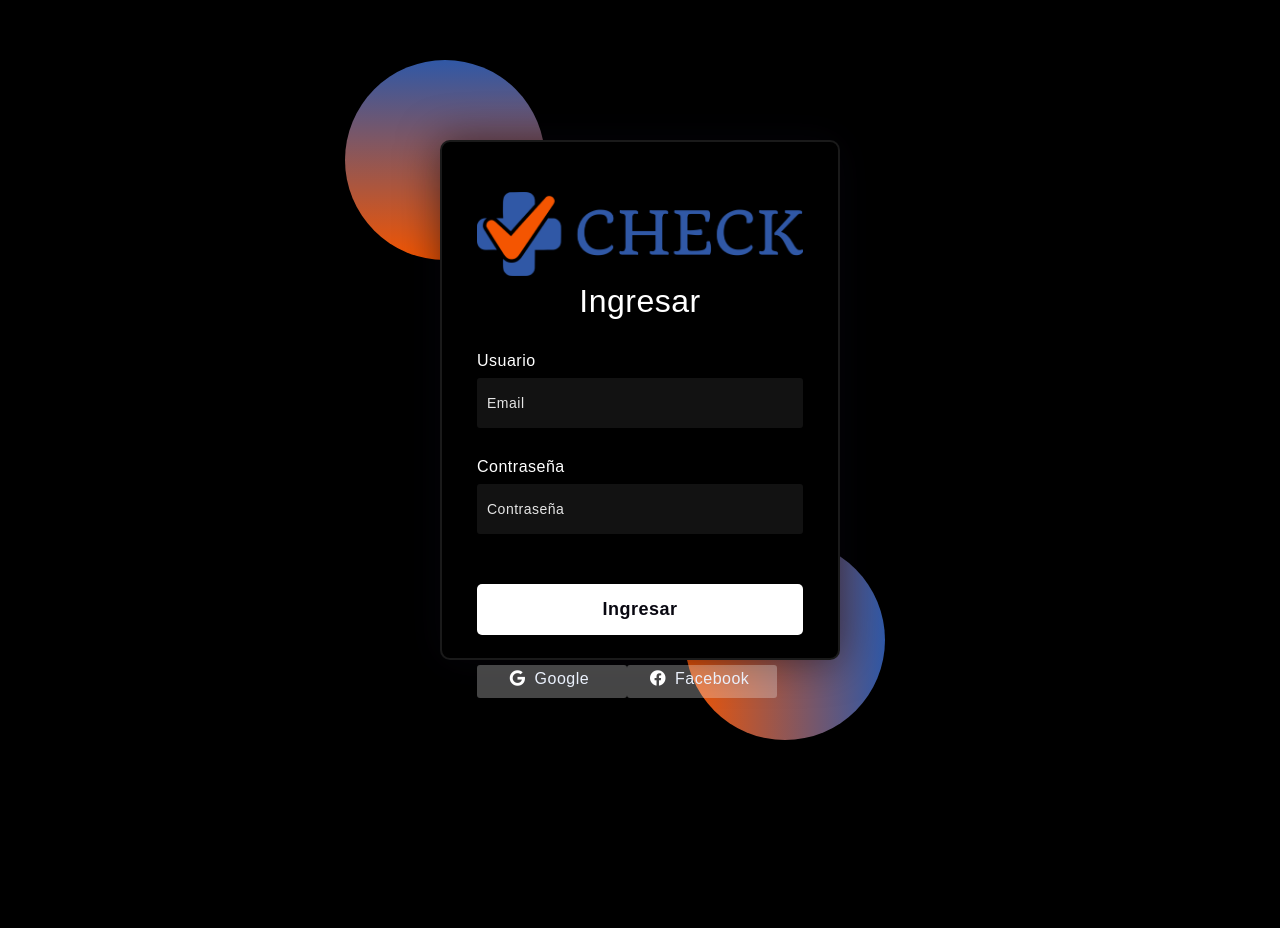
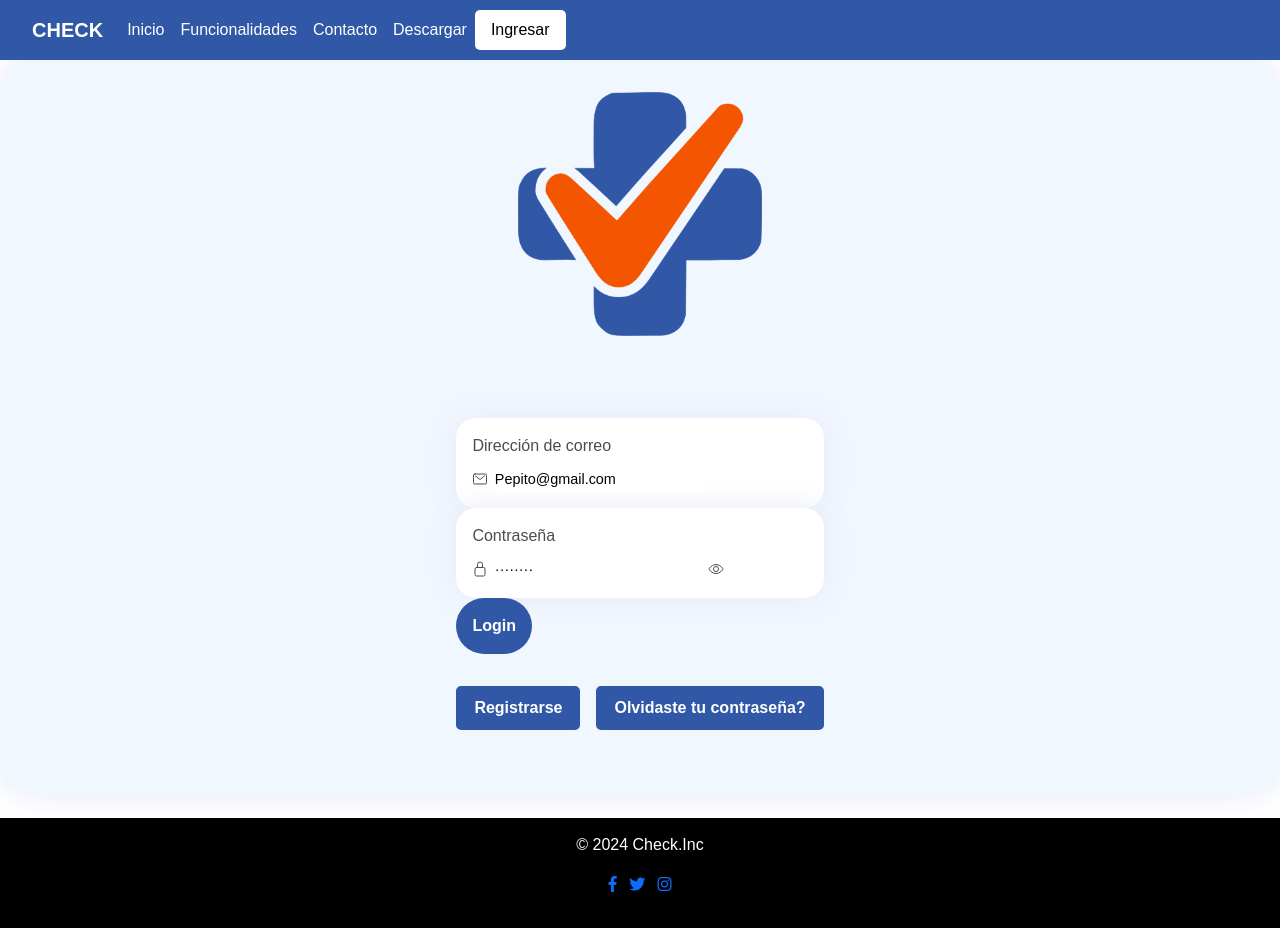
Before and after one commit to DouzZ4/Check.Inc, a PHP site: page /Paginas-Inicio/Login.html in a window 1280 px wide. Before the commit the page ends 740 px from the top, so only its background shows below. Run offline with PHP 8.4, Linux system fonts and the light colour scheme; some libraries are stand-ins or nearby versions.

Commit message:
ultimos cambios

```diff
--- a/Check/src/Paginas-Inicio/Index.html
+++ b/Check/src/Paginas-Inicio/Index.html
@@ -44,9 +44,6 @@
             </div>
         </div>
     </nav>
-
-
-
     <!-- Sección principal -->
     <section class="contenedor">
         <div class="sub-contenedor d-flex align-items-center">
--- a/Check/src/Paginas-Inicio/Login.html
+++ b/Check/src/Paginas-Inicio/Login.html
@@ -2,38 +2,93 @@
 <html lang="en" >
 <head>
   <meta charset="UTF-8">
-<!DOCTYPE html>
-<html lang="en">
-<head>
     <meta name="viewport" content="width=device-width, initial-scale=1.0">
-    <title>login</title>
-    <link rel="stylesheet" href="../assets/styles/main.css">
-
-    <link rel="preconnect" href="https://fonts.gstatic.com">
-    <link rel="stylesheet" href="https://cdnjs.cloudflare.com/ajax/libs/font-awesome/5.15.4/css/all.min.css">
-    <link href="https://fonts.googleapis.com/css2?family=Poppins:wght@300;500;600&display=swap" rel="stylesheet">
-    <link rel="stylesheet" href="../assets/styles/Login.css">
+    <title>Login Page</title>
+<script type="module" src="https://unpkg.com/ionicons@5.5.2/dist/ionicons/ionicons.esm.js"></script>
+  <script nomodule src="https://unpkg.com/ionicons@5.5.2/dist/ionicons/ionicons.js"></script>
+  <link rel="stylesheet" href="https://cdnjs.cloudflare.com/ajax/libs/normalize/5.0.0/normalize.min.css">
+  <link rel="stylesheet" href="../assets/styles/Login.css">
+  <link rel="stylesheet" href="../assets/styles/main.css">
+  <!-- CSS de Bootstrap para estilos responsivos y componentes prefabricados -->
+  <link href="https://cdn.jsdelivr.net/npm/bootstrap@5.3.3/dist/css/bootstrap.min.css" rel="stylesheet" integrity="sha384-QWTKZyjpPEjISv5WaRU9OFeRpok6YctnYmDr5pNlyT2bRjXh0JMhjY6hW+ALEwIH" crossorigin="anonymous">
+  <!-- Font Awesome para iconos -->
+  <link rel="stylesheet" href="https://use.fontawesome.com/releases/v5.3.1/css/all.css" integrity="sha384-mzrmE5qonljUremFsqc01SB46JvROS7bZs3IO2EmfFsd15uHvIt+Y8vEf7N7fWAU" crossorigin="anonymous">
 </head>
 <body>
-    <div class="background">
-        <div class="shape"></div>
-        <div class="shape"></div>
+ <!-- Barra de navegación -->
+ <nav class="navbar navbar-expand-lg bg-primary text-white">
+  <div class="container-fluid">
+      <a class="navbar-brand text-white" href="#">CHECK</a>
+      <button class="navbar-toggler" type="button" data-bs-toggle="collapse" data-bs-target="#navbarNav" aria-controls="navbarNav" aria-expanded="false" aria-label="Toggle navigation">
+          <span class="navbar-toggler-icon"></span>
+      </button>
+      <div class="collapse navbar-collapse" id="navbarNav">
+          <ul class="navbar-nav">
+              <li class="nav-item">
+                  <a class="nav-link text-white" href="../Paginas-Inicio/Index.html">Inicio</a>
+              </li>
+              <li class="nav-item">
+                  <a class="nav-link text-white" href="../Paginas-Inicio/Functionality.html">Funcionalidades</a>
+              </li>
+              <li class="nav-item">
+                  <a class="nav-link text-white" href="../Paginas-Inicio/Contact.html">Contacto</a>
+              </li>
+              <li>
+                  <a class="nav-link text-white" href="#">Descargar</a>
+              </li>
+              <li class="nav-item">
+                  <a class="nav-link text-white" href="../Paginas-Inicio/Login.html" id="Ingresar_BTN">Ingresar</a>
+              </li>
+          </ul>
+      </div>
+  </div>
+</nav>
+
+<!-- Contenedor del formulario de inicio de sesión -->
+<div class="screen-1">
+  <img class="IconoL" src="../assets/images/ICONO.png" alt="Logocheck">
+  <div id="error-message" class="text-danger mb-3"></div> <!-- Contenedor para mensajes de error -->
+  <form id="loginForm" onsubmit="return validateForm()"> <!-- Añadir id al formulario -->
+    <div class="email">
+      <label for="email">Dirección de correo</label>
+      <div class="sec-2">
+        <ion-icon name="mail-outline"></ion-icon>
+        <input type="email" name="email" placeholder="Pepito@gmail.com" required/>
+      </div>
     </div>
-    <form>
+    <div class="password">
+      <label for="password">Contraseña</label>
+      <div class="sec-2">
+        <ion-icon name="lock-closed-outline"></ion-icon>
+        <input class="pas" type="password" name="password" placeholder="········" required/>
+        <ion-icon class="show-hide" name="eye-outline"></ion-icon>
+      </div>
+    </div>
+    <button type="submit" class="login">Login</button>
+    <div id="Botones-registrarse">
+      <button class="btn-registrarse">Registrarse</button>
+      <button class="btn-registrarse">Olvidaste tu contraseña?</button>
+  </div>
+    </form>
+</div>
 
-        <img src="../assets/images/LOGO PNG.png" alt="Logo Check">
-        <h3>Ingresar</h3>
-        <label for="username">Usuario</label>
-        <input type="text" placeholder="Email" id="username">
+<!-- Footer -->
+<footer class="footer mt-4">
+  <div class="container">
+      <p>&copy; 2024 Check.Inc</p>
+      <ul class="social-icons list-inline">
+          <li class="list-inline-item"><a href="#"><i class="fab fa-facebook-f"></i></a></li>
+          <li class="list-inline-item"><a href="#"><i class="fab fa-twitter"></i></a></li>
+          <li class="list-inline-item"><a href="#"><i class="fab fa-instagram"></i></a></li>
+      </ul>
+  </div>
+</footer>
 
-        <label for="password">Contraseña</label>
-        <input type="password" placeholder="Contraseña" id="password">
-
-        <button>Ingresar</button>
-        <div class="social">
-          <div class="go"><i class="fab fa-google"></i>  Google</div>
-          <div class="fb"><i class="fab fa-facebook"></i>  Facebook</div>
-        </div>
-    </form>
+<!-- JS de Bootstrap -->
+<script src="https://cdn.jsdelivr.net/npm/bootstrap@5.3.3/dist/js/bootstrap.bundle.min.js" crossorigin="anonymous"></script>
+<!-- Script Navbar Hamburguesa -->
+<script src="../assets/Scripts/Main.js"></script>
+<!-- Script de validación -->
+<script src="../assets/Scripts/LoginValidation.js"></script>
 </body>
 </html>
--- /dev/null
+++ b/Check/src/assets/Scripts/LoginValidation.js
@@ -0,0 +1,23 @@
+// Validación del formulario de inicio de sesión
+function validateForm() {
+    const email = document.forms["loginForm"]["email"].value;
+    const password = document.forms["loginForm"]["password"].value;
+    const errorMessage = document.getElementById("error-message");
+
+    // Validar email
+    const emailPattern = /^[^ ]+@[^ ]+\.[a-z]{2,3}$/;
+    if (!emailPattern.test(email)) {
+        errorMessage.textContent = "Por favor, ingrese una dirección de correo válida.";
+        return false;
+    }
+
+    // Validar contraseña (mínimo 6 caracteres)
+    if (password.length < 6) {
+        errorMessage.textContent = "La contraseña debe tener al menos 6 caracteres.";
+        return false;
+    }
+
+    // Si todas las validaciones pasan, enviar el formulario
+    errorMessage.textContent = "";
+    return true;
+}
--- a/Check/src/assets/styles/Login.css
+++ b/Check/src/assets/styles/Login.css
@@ -1,197 +1,245 @@
-*,
-*:before,
-*:after{
-    padding: 0;
-    margin: 0;
-    box-sizing: border-box;
+/* Estilo del ícono logo */
+.IconoL {
+  position: relative;
+  max-width: 20%;
+  margin-bottom: 50px;
 }
-body {
-    background-color: black;
+
+/* Contenedor principal de la pantalla de login */
+.screen-1 {
+  background: #f1f7fe;
+  padding: 2em;
+  display: flex;
+  align-items: center;
+  flex-direction: column;
+  border-radius: 30px;
+  box-shadow: 0 0 2em #e6e9f9;
+  gap: 2em;
 }
-.background{
-    width: 430px;
-    height: 520px;
-    position: absolute;
-    transform: translate(-50%,-50%);
-    left: 50%;
-    top: 50%;
+
+/* Ajusta el logo dentro del contenedor principal */
+.screen-1 .logo {
+  margin-top: -3em;
 }
-.background .shape{
-    height: 200px;
-    width: 200px;
-    position: absolute;
-    border-radius: 50%;
+
+/* Contenedor para el campo de email */
+.screen-1 .email {
+  background: white;
+  box-shadow: 0 0 2em #e6e9f9;
+  padding: 1em;
+  display: flex;
+  flex-direction: column;
+  gap: 0.5em;
+  border-radius: 20px;
+  color: #4d4d4d;
+  margin-top: -3em;
 }
-.shape:first-child{
-    background: linear-gradient(
-        #3058a6,
-        #f45501
-    );
-    left: -80px;
-    top: -80px;
-}
-.shape:last-child{
-    background: linear-gradient(
-        to right,
-        #f45501,
-        #3058a6
-    );
-    right: -30px;
-    bottom: -80px;
-}
-form{
-    height: 520px;
-    width: 400px;
-    background-color:black;
-    position: absolute;
-    transform: translate(-50%,-50%);
-    top: 50%;
-    left: 50%;
-    border-radius: 10px;
-    backdrop-filter: blur(10px);
-    border: 2px solid rgba(255,255,255,0.1);
-    box-shadow: 0 0 40px rgba(8,7,16,0.6);
-    padding: 50px 35px;
-}
-form *{
-    color: #ffffff;
-    letter-spacing: 0.5px;
+
+/* Estilo para el campo de entrada de email */
+.screen-1 .email input {
   outline: none;
   border: none;
 }
-form h3{
-    font-size: 32px;
-    font-weight: 500;
-    line-height: 42px;
-    text-align: center;
+
+/* Placeholders para el campo de email */
+.screen-1 .email input::-moz-placeholder {
+  color: black;
+  font-size: 0.9em;
+}
+.screen-1 .email input:-ms-input-placeholder {
+  color: black;
+  font-size: 0.9em;
+}
+.screen-1 .email input::placeholder {
+  color: black;
+  font-size: 0.9em;
 }
 
-label{
-    display: block;
-    margin-top: 30px;
-    font-size: 16px;
-    font-weight: 500;
+/* Ícono dentro del campo de email */
+.screen-1 .email ion-icon {
+  color: #4d4d4d;
+  margin-bottom: -0.2em;
 }
-input{
-    display: block;
-    height: 50px;
+
+/* Contenedor para el campo de contraseña */
+.screen-1 .password {
+  background: white;
+  box-shadow: 0 0 2em #e6e9f9;
+  padding: 1em;
+  display: flex;
+  flex-direction: column;
+  gap: 0.5em;
+  border-radius: 20px;
+  color: #4d4d4d;
+}
+
+/* Estilo para el campo de entrada de contraseña */
+.screen-1 .password input {
+  outline: none;
+  border: none;
+}
+
+/* Placeholders para el campo de contraseña */
+.screen-1 .password input::-moz-placeholder {
+  color: black;
+  font-size: 0.9em;
+}
+.screen-1 .password input:-ms-input-placeholder {
+  color: black;
+  font-size: 0.9em;
+}
+.screen-1 .password input::placeholder {
+  color: black;
+  font-size: 0.9em;
+}
+
+/* Ícono dentro del campo de contraseña */
+.screen-1 .password ion-icon {
+  color: #4d4d4d;
+  margin-bottom: -0.2em;
+}
+
+/* Botón para mostrar/ocultar contraseña */
+.screen-1 .password .show-hide {
+  margin-right: -5em;
+}
+
+/* Botón de login */
+.screen-1 .login {
+  padding: 1em;
+  background: #3058a6;
+  color: white;
+  border: none;
+  border-radius: 30px;
+  font-weight: 600;
+  transition: background-color 0.3s ease;
+}
+
+/* Efecto hover en el botón de login */
+.screen-1 .login:hover {
+  background: #f45501; /* Cambia el color al pasar el mouse */
+}
+
+/* Pie de la pantalla de login */
+.screen-1 .footer {
+  display: flex;
+  justify-content: space-between;
+  font-size: 0.7em;
+  color: #5e5e5e;
+  padding-bottom: 10em;
   width: 100%;
-    background-color: rgba(255,255,255,0.07);
-    border-radius: 3px;
-    padding: 0 10px;
-    margin-top: 8px;
-    font-size: 14px;
-    font-weight: 300;
 }
-::placeholder{
-    color: #e5e5e5;
-}
-button{
-    margin-top: 50px;
-    width: 100%;
-    background-color: #ffffff;
-    color: #080710;
-    padding: 15px 0;
-    font-size: 18px;
-    font-weight: 600;
-    border-radius: 5px;
+
+/* Elementos interactivos en el pie */
+.screen-1 .footer span {
   cursor: pointer;
 }
 
-button:hover {
-    background-color: #f45501;
+/* Aplica cursor pointer a todos los botones */
+button {
+  cursor: pointer;
+}
+
+#Botones-registrarse {
+  display: flex;
+  justify-content: center;  /* Centra los botones horizontalmente */
+  gap: 1em;  /* Espacio entre los botones */
+  margin: 2em 0;  /* Margen superior e inferior */
+}
+
+.btn-registrarse {
+  background-color: var(--primary-color);
   color: white;
+  border: 2px solid var(--primary-color);
+  border-radius: 5px;
+  padding: 0.5em 1em;
+  font-size: 1em;
+  font-weight: bold;
+  transition: background-color 0.3s, color 0.3s, transform 0.3s;
+  cursor: pointer;
 }
-.social{
-  margin-top: 30px;
-  display: flex;
+
+.btn-registrarse:hover {
+  background-color: var(--secondary-color); /* Cambia el color de fondo al pasar el mouse */
+  color: white;
+  transform: scale(1.05);  /* Aumenta el tamaño ligeramente */
 }
-.social div{
-  background: red;
-  width: 150px;
-  border-radius: 3px;
-  padding: 5px 10px 10px 5px;
-  background-color: rgba(255,255,255,0.27);
-  color: #eaf0fb;
-  text-align: center;
+
+.btn-registrarse:active {
+  background-color: var(--primary-color); /* Color de fondo al hacer clic */
+  transform: scale(0.95);  /* Disminuye el tamaño ligeramente al hacer clic */
 }
-.social div:hover{
-  background-color: rgba(255,255,255,0.47);
+
+
+/* Media Queries para hacer responsivo el diseño */
+@media (max-width: 1200px) {
+  .screen-1 {
+      padding: 1.5em;
   }
-.social i{
-  margin-right: 4px;
+
+  .screen-1 .email, .screen-1 .password {
+      padding: 0.8em;
   }
-/* Ajustes generales para pantallas pequeñas */
-@media (max-width: 768px) {
-    .background {
-        width: 100%;
-        height: auto;
-    }
-    .background .shape {
-        height: 150px;
-        width: 150px;
-    }
-    .background .shape:first-child {
-        left: -50px;
-        top: -50px;
-    }
-    .background .shape:last-child {
-        right: -20px;
-        bottom: -50px;
-    }
-    form {
-        width: 90%;
-        height: auto;
-        padding: 40px 20px;
-    }
-    form h3 {
-        font-size: 28px;
-        line-height: 36px;
-    }
-    label {
-        font-size: 14px;
-    }
-    input {
-        height: 45px;
-        font-size: 13px;
-    }
-    button {
-        padding: 12px 0;
-        font-size: 16px;
-    }
-    .social {
-        flex-direction: column;
-        align-items: center;
-    }
-    .social div {
-        width: 90%;
-        margin: 10px 0;
+
+  .screen-1 .login {
+      padding: 0.8em;
   }
 }
 
-/* Ajustes para pantallas muy pequeñas (teléfonos de 480px o menos) */
-@media (max-width: 480px) {
-    .background .shape {
-        height: 100px;
-        width: 100px;
+@media (max-width: 992px) {
+  .screen-1 {
+      padding: 1em;
   }
-    .background .shape:first-child {
-        left: -30px;
-        top: -30px;
+
+  .screen-1 .email, .screen-1 .password {
+      padding: 0.7em;
   }
-    .background .shape:last-child {
-        right: -10px;
-        bottom: -30px;
-    }
-    form h3 {
-        font-size: 24px;
-    }
-    input {
-        height: 40px;
-        font-size: 12px;
-    }
-    button {
-        padding: 10px 0;
-        font-size: 14px;
+
+  .screen-1 .login {
+      padding: 0.7em;
   }
 }
+
+@media (max-width: 768px) {
+  .screen-1 {
+      padding: 0.8em;
+  }
+
+  .screen-1 .email, .screen-1 .password {
+      padding: 0.6em;
+  }
+
+  .screen-1 .login {
+      padding: 0.6em;
+  }
+
+  .screen-1 .footer {
+      flex-direction: column;
+      align-items: center;
+      font-size: 0.6em;
+      padding-bottom: 5em;
+  }
+}
+
+@media (max-width: 576px) {
+  .screen-1 {
+      padding: 0.5em;
+  }
+
+  .screen-1 .email, .screen-1 .password {
+      padding: 0.5em;
+  }
+
+  .screen-1 .login {
+      padding: 0.5em;
+  }
+
+  .screen-1 .footer {
+      font-size: 0.5em;
+      padding-bottom: 2em;
+  }
+
+  .IconoL {
+      max-width: 40%;
+  }
+}
--- a/Check/src/assets/styles/main.css
+++ b/Check/src/assets/styles/main.css
@@ -84,62 +97,11 @@ nav.navbar {
     color: black !important;
 }
 
+/* Botones */
 .btn.bg-warning {
     font-weight: bold;
     border: 2px solid var(--secondary-color);
     color: #fff;
-}
-
-.modal-header.bg-warning {
-    background-color: var(--secondary-color);
-    color: white;
-}
-
-footer {
-    background-color: black;
-    color: white !important;
-    text-align: center;
-    padding: 15px 0;
-    margin-top: auto;
-    width: 100%;
-    position: relative;
-    z-index: 1;
-}
-
-.footer p {
-    color: white !important;
-}
-
-.footer li {
-    color: blue !important;
-}
-
-@media (max-width: 768px) {
-    .navbar-toggler {
-        display: block;
-    }
-
-    .nav-links {
-        display: none;
-        flex-direction: column;
-        position: absolute;
-        color: white !important;
-        top: 100%;
-        left: 0;
-        width: 100%;
-        background-color: var(--primary-color);
-        padding: 10px 0;
-        box-shadow: 0 4px 6px rgba(0, 0, 0, 0.2);
-    }
-
-    .nav-links.show {
-        display: flex;
-    }
-
-    .nav-links li {
-        text-align: center;
-        margin: 10px 0;
-    }
 }
 
 #Anomalias-btn,
@@ -158,15 +120,28 @@ footer {
     border: 1px solid white;
 }
 
-.Logocheck {
-    max-width: 500px;
-    padding: 50px 50px 0px 50px;
-    display: flex;
-    flex-direction: column;
-    margin: 40px auto;
-    align-items: center;
+.modal-header.bg-warning {
+    background-color: var(--secondary-color);
+    color: white;
 }
 
+/* Footer */
+footer {
+    background-color: black;
+    color: white !important;
+    text-align: center;
+    padding: 15px 0;
+    margin-top: auto;
+    width: 100%;
+    position: relative;
+    z-index: 1;
+}
+
+.footer p {
+    color: white !important;
+}
+
+/* Modal */
 .modal {
     display: none;
     position: fixed;
```
Also changed, not shown: other parts of Check/src/assets/styles/main.css (+53 -2 lines). Lines whose indentation alone changed are shown as unchanged.
